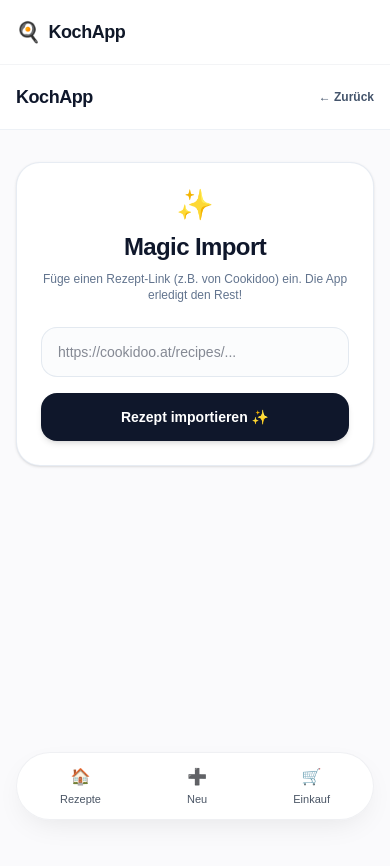
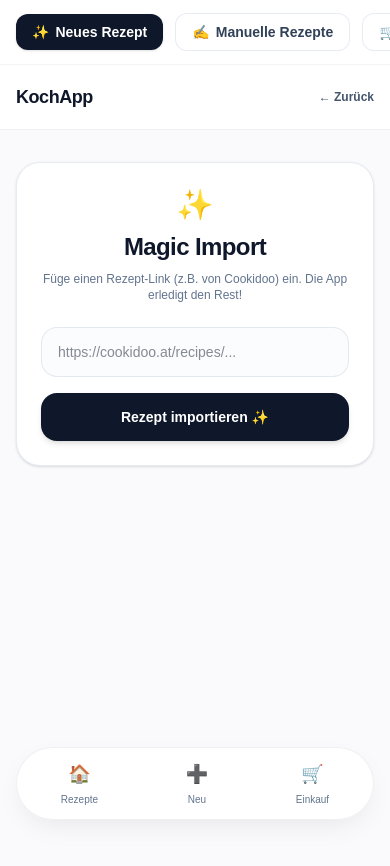
Before and after one commit to blindner984-coder/koch-app, a Next.js app: page /neu in a window 390 px wide. Shown: the top 866 px of the page. Built offline with nearby package versions, Linux system fonts and the light colour scheme.

Commit message:
Layout-Fehler behoben: Logo in layout.tsx gelöscht

```diff
--- a/app/layout.tsx
+++ b/app/layout.tsx
@@ -2,8 +2,8 @@ import './globals.css';
 import Link from 'next/link';
 
 export const metadata = {
-  title: 'Rezept & Einkaufs-App',
-  description: 'Kochen, Checken, Einkaufen.',
+  title: 'KochApp',
+  description: 'Deine digitale Kochkunst',
 };
 
 export default function RootLayout({
@@ -13,36 +13,40 @@ export default function RootLayout({
 }) {
   return (
     <html lang="de">
-      <body className="bg-[#FAFAFA] text-gray-900 pb-24 antialiased selection:bg-gray-900 selection:text-white">
-        {/* Edler Desktop & Mobile Header */}
+      <body className="bg-[#FAFAFC] text-slate-900 pb-24 antialiased selection:bg-slate-900 selection:text-white">
+
+        {/* Die echte Menüleiste (ohne Logo, Menüpunkte links) */}
         <header className="sticky top-0 z-50 bg-white/80 backdrop-blur-md border-b border-gray-100">
-          <div className="max-w-5xl mx-auto px-4 h-16 flex justify-between items-center">
-            <Link href="/" className="flex items-center gap-2 font-bold text-lg text-gray-900 tracking-tight">
-              <span className="text-xl">🍳</span> KochApp
+          <div className="max-w-7xl mx-auto px-4 h-16 flex items-center justify-start gap-3 overflow-x-auto no-scrollbar">
+            <Link href="/neu" className="shrink-0 bg-slate-900 hover:bg-slate-800 text-white font-semibold px-4 py-2 rounded-xl transition-all text-sm flex items-center gap-1.5 shadow-sm">
+              <span>✨</span> <span>Neues Rezept</span>
             </Link>
-            <nav className="hidden md:flex gap-8 font-medium text-sm text-gray-600">
-              <Link href="/" className="hover:text-gray-900 transition">Rezepte</Link>
-              <Link href="/neu" className="hover:text-gray-900 transition">Neues Rezept</Link>
-              <Link href="/einkaufsliste" className="hover:text-gray-900 transition">Einkaufsliste</Link>
-            </nav>
+            <Link href="/manuell" className="shrink-0 bg-white hover:bg-slate-50 text-slate-700 font-semibold px-4 py-2 rounded-xl border border-slate-200/80 transition-all text-sm flex items-center gap-1.5">
+              <span>✍️</span> <span>Manuelle Rezepte</span>
+            </Link>
+            <Link href="/einkaufsliste" className="shrink-0 bg-white hover:bg-slate-50 text-slate-700 font-semibold px-4 py-2 rounded-xl border border-slate-200/80 transition-all text-sm flex items-center gap-1.5">
+              <span>🛒</span> <span>Einkaufsliste</span>
+            </Link>
           </div>
         </header>
 
-        {/* Hauptinhalt */}
         <main>
           {children}
         </main>
 
-        {/* Schwebende, edle mobile Navigation unten */}
+        {/* Mobile Navigation Unten */}
         <nav className="fixed bottom-6 left-4 right-4 max-w-md mx-auto bg-white/90 backdrop-blur-lg border border-gray-200/60 rounded-full flex justify-around py-3 md:hidden z-50 shadow-[0_10px_30px_-10px_rgba(0,0,0,0.1)]">
-          <Link href="/" className="flex flex-col items-center text-[11px] font-medium text-gray-600 hover:text-gray-900 transition">
-            <span className="text-base mb-0.5">🏠</span> Rezepte
+          <Link href="/" className="flex flex-col items-center gap-1">
+            <span className="text-lg">🏠</span>
+            <span className="text-[10px] font-medium text-slate-500">Rezepte</span>
           </Link>
-          <Link href="/neu" className="flex flex-col items-center text-[11px] font-medium text-gray-600 hover:text-gray-900 transition">
-            <span className="text-base mb-0.5">➕</span> Neu
+          <Link href="/neu" className="flex flex-col items-center gap-1">
+            <span className="text-lg">➕</span>
+            <span className="text-[10px] font-medium text-slate-500">Neu</span>
           </Link>
-          <Link href="/einkaufsliste" className="flex flex-col items-center text-[11px] font-medium text-gray-600 hover:text-gray-900 transition">
-            <span className="text-base mb-0.5">🛒</span> Einkauf
+          <Link href="/einkaufsliste" className="flex flex-col items-center gap-1">
+            <span className="text-lg">🛒</span>
+            <span className="text-[10px] font-medium text-slate-500">Einkauf</span>
           </Link>
         </nav>
       </body>
--- a/app/page.tsx
+++ b/app/page.tsx
@@ -27,24 +27,7 @@ export default function Home() {
   });
 
   return (
-    <main className="min-h-screen w-full max-w-[100vw] overflow-x-hidden bg-[#FAFAFC] text-slate-900 pb-32">
-
-      {/* Navbar: Logo ist weg, Menüpunkte sind linksbündig */}
-      <nav className="sticky top-0 z-50 bg-white/90 backdrop-blur-md border-b border-slate-200/60 w-full">
-        <div className="max-w-7xl mx-auto px-4 h-16 sm:h-20 flex items-center justify-start w-full gap-3 overflow-x-auto no-scrollbar">
-          <Link href="/neu" className="shrink-0 bg-slate-900 hover:bg-slate-800 text-white font-semibold px-4 py-2 sm:px-5 sm:py-2.5 rounded-xl sm:rounded-2xl transition-all text-sm flex items-center gap-1.5">
-            <span>✨</span> <span>Neu<span className="hidden sm:inline">es Rezept</span></span>
-          </Link>
-          <Link href="/manuell" className="shrink-0 bg-white hover:bg-slate-50 text-slate-700 font-semibold px-4 py-2 sm:px-5 sm:py-2.5 rounded-xl sm:rounded-2xl border border-slate-200/80 transition-all text-sm flex items-center gap-1.5">
-            <span>✍️</span> <span>Manuell<span className="hidden sm:inline">e Rezepte</span></span>
-          </Link>
-          <Link href="/einkaufsliste" className="shrink-0 bg-white hover:bg-slate-50 text-slate-700 font-semibold px-4 py-2 sm:px-5 sm:py-2.5 rounded-xl sm:rounded-2xl border border-slate-200/80 transition-all text-sm flex items-center gap-1.5">
-            <span>🛒</span> <span>Einkauf<span className="hidden sm:inline">sliste</span></span>
-          </Link>
-        </div>
-      </nav>
-
-      {/* Rest der Seite bleibt unverändert */}
+    <div className="w-full max-w-[100vw] overflow-x-hidden">
       <div className="max-w-7xl mx-auto px-4 sm:px-6 pt-8 pb-8 w-full">
         <div className="max-w-2xl">
           <div className="inline-flex items-center gap-2 px-3 py-1 rounded-full bg-slate-100 border border-slate-200/60 text-xs font-semibold text-slate-600 mb-4">
@@ -61,9 +44,7 @@ export default function Home() {
 
         <div className="mt-6 sm:mt-8 max-w-xl w-full">
           <div className="relative">
-            <span className="absolute inset-y-0 left-0 pl-4 flex items-center pointer-events-none text-slate-400">
-              🔍
-            </span>
+            <span className="absolute inset-y-0 left-0 pl-4 flex items-center pointer-events-none text-slate-400">🔍</span>
             <input
               type="text"
               placeholder="Nach Rezepten oder Zutaten suchen..."
@@ -113,21 +94,14 @@ export default function Home() {
                   className="group bg-white rounded-3xl border border-slate-200/70 overflow-hidden shadow-sm flex flex-col w-full"
                 >
                   <div className="relative h-48 w-full overflow-hidden bg-slate-100">
-                    <img
-                      src={imageUrl}
-                      alt={recipe.title}
-                      className="w-full h-full object-cover"
-                    />
+                    <img src={imageUrl} alt={recipe.title} className="w-full h-full object-cover" />
                     <div className="absolute top-3 right-3 bg-white/90 backdrop-blur-md px-3 py-1 rounded-full text-[11px] font-bold text-slate-800 shadow-sm border border-white/25 z-10">
                       {badgeText}
                     </div>
                   </div>
-
                   <div className="p-4 sm:p-5 flex flex-col flex-grow justify-between bg-white">
                     <div>
-                      <h2 className="text-lg font-extrabold text-slate-900 mb-1 line-clamp-1">
-                        {recipe.title}
-                      </h2>
+                      <h2 className="text-lg font-extrabold text-slate-900 mb-1 line-clamp-1">{recipe.title}</h2>
                       <p className="text-slate-500 text-xs font-medium flex items-center gap-1.5">
                         <span>⏱️</span> ca. {recipe.prep_time} Minuten
                       </p>
@@ -139,6 +113,6 @@ export default function Home() {
           </div>
         )}
       </div>
-    </main>
+    </div>
   );
 }
```
